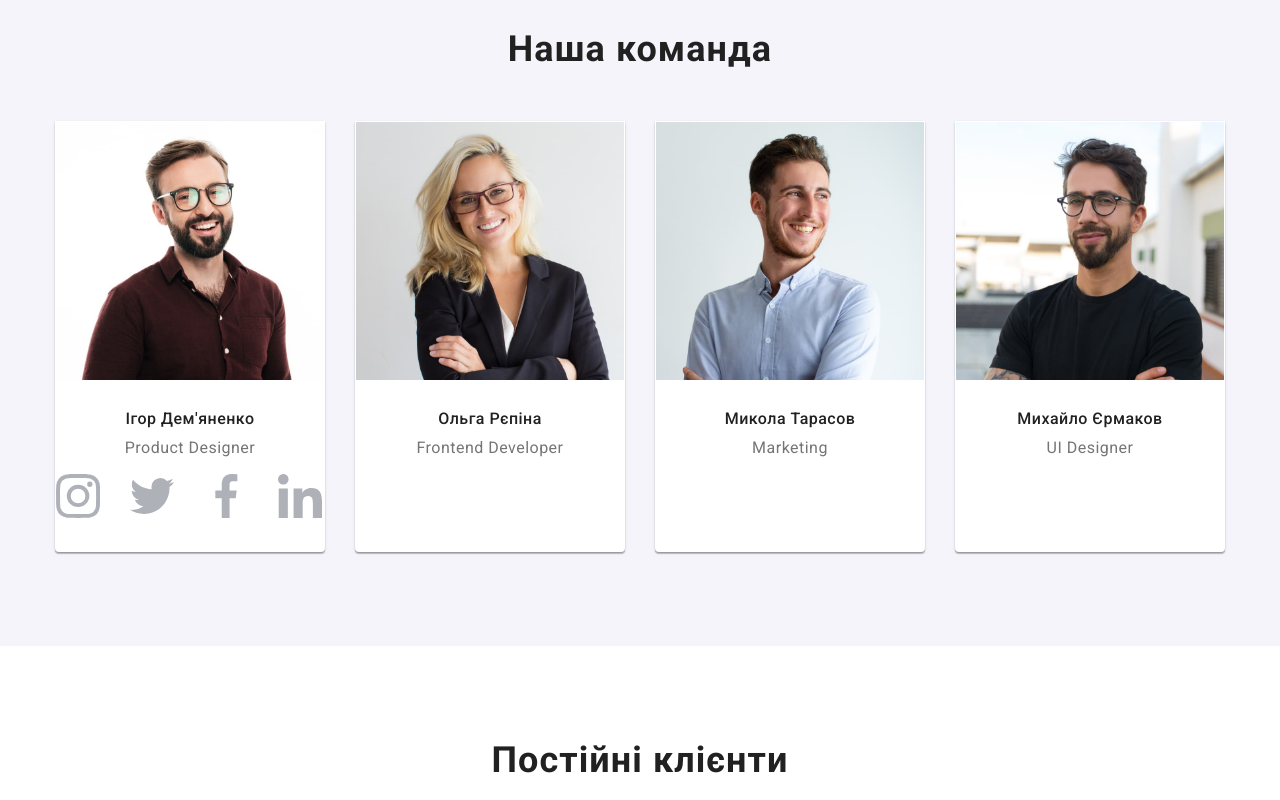
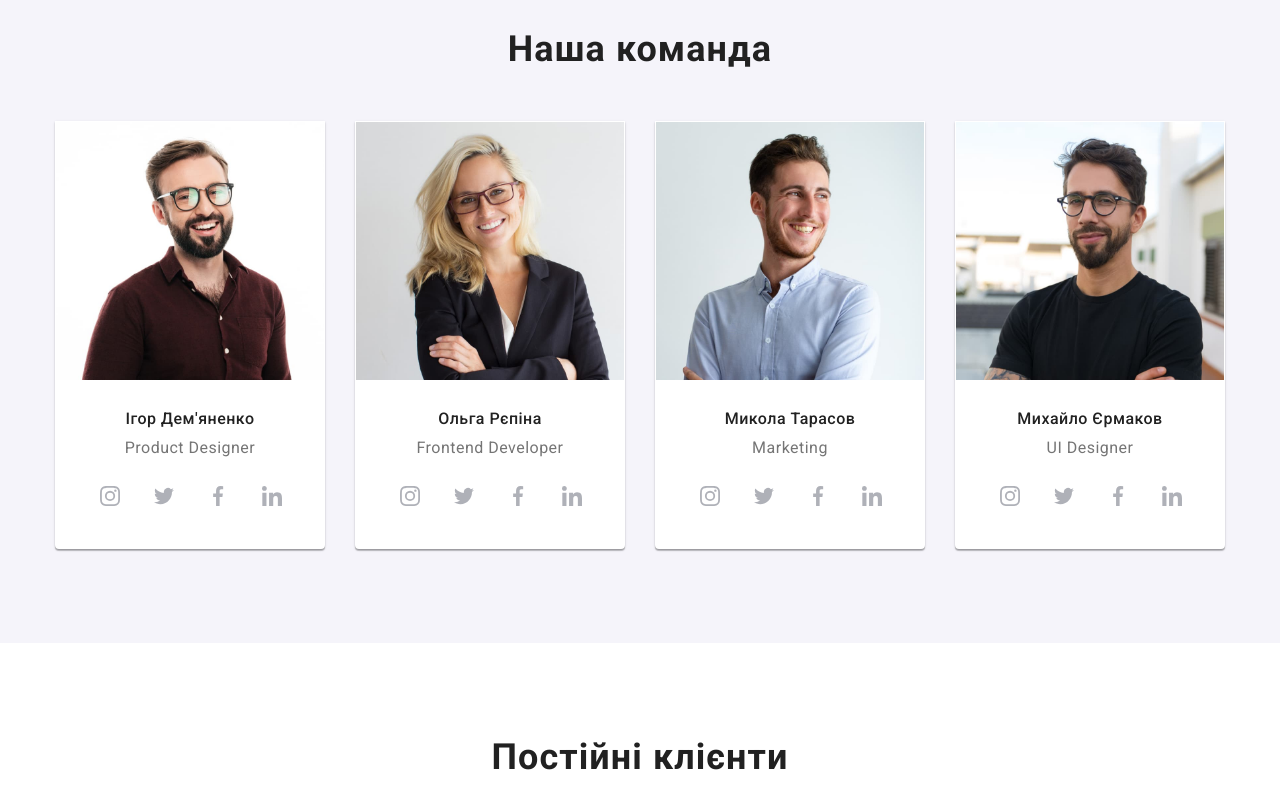
Before and after one commit to gambel1/goit-markup-hw-04, a plain HTML site: page index.html in a window 1280 px wide. Shown: the part 1660-2460 px from the top of the page. Drawn offline with nearby package versions, Linux system fonts and the light colour scheme.

Commit message:
В хедере мейл и тел добавил по ховеру
Ховер и фокус

```diff
--- a/css/styles.css
+++ b/css/styles.css
@@ -85,13 +85,14 @@ header {
 .nav {
    display: flex;
    margin-left: 93px;
+   gap: 50px;
 }
-nav li {
+/* nav li {
    margin-right: 50px;
 }
 nav li:last-child {
    margin-right: 0;
-}
+} */
 .link-nav {
    color: var(--primery-text-color);
    font-weight: 500;
@@ -110,14 +111,14 @@ nav li:last-child {
 .mail {
    display: flex;
    margin-left: auto;
+   gap: 50px;
 }
-.mail li {
+/* .mail li {
    margin-right: 50px;
-
 }
 .mail li:last-child {
    margin-right: 0%;
-}
+} */
 .mail-link {
    font-weight: 500;
    line-height: 1.14;
@@ -127,14 +128,13 @@ nav li:last-child {
 }
 .mail-link:hover{
    color: var(--acent-color);
+   fill: var(--acent-color);
    }
 .mail-link:focus {
    color: var(--acent-color);
+   fill: var(--acent-color);
 }
-.mail-icon,
-.mail-icon-tel:hover {
-   fill: currentColor;
-}
+
 
 
 /* hero */
@@ -282,26 +282,18 @@ nav li:last-child {
 }
 .command-list {
    display: flex;
+   gap: 30px;
 }
-.command-list li {
-   margin-right: 30px;
-}
-.command-list li:last-child {
-   margin-right: 0%;
-}
-.command-ttt {
-   margin-right: 30px;
+.command-part {
+   width: 270px;
+   text-align: center;
    background: #FFFFFF;
    box-shadow: 0px 1px 3px rgba(0, 0, 0, 0.12), 0px 1px 1px rgba(0, 0, 0, 0.14), 0px 2px 1px rgba(0, 0, 0, 0.2);
    border-radius: 0px 0px 4px 4px;
    border: transparent solid 1px;
 }
-.command-ttt:last-child {
-   margin-right: 0%;
-}
-.command-item {
-   padding: 30px 0%;
-   text-align: center;
+.command-box {
+   padding: 30px 32px;
 }
 .command-name {
    margin-bottom: 10px;
@@ -320,20 +312,28 @@ nav li:last-child {
    letter-spacing: 0.03em;
    color: var(--title-text-color);
 }
-.yyy {
+.command-second-list {
    display: flex;
+   gap: 10px;
+}
 
+.command-link {
+   display: flex;
+   align-items: center;
+   justify-content: center;
+   width: 44px;
+   height: 44px;
+   fill: #AFB1B8;
+   border-radius: 50%;
 }
-.zzz {
-
-}
-.command-link {
-   /* display: flex; */
+.command-link:hover {
+   fill: var(--White);
+   background-color: var(--acent-color);
+   box-shadow: 0px 4px 4px rgba(0, 0, 0, 0.25);
 }
 .command-icon {
- width: 44px;
- height: 44px;
- fill: red;
+   width: 20px;
+   height: 20px;
 }
 
 /* Клиенты */
@@ -361,13 +361,14 @@ nav li:last-child {
    border: 1px solid #AFB1B8;
    border-radius: 4px;
 }
+
 .client-icon {
    width: 106px;
    height: 60px;
-   fill: red;
+   fill:#AFB1B8;
 }
 .client-icon:hover {
-   fill: blue;
+   fill: var(--acent-color);
 }
 
 /* Футер */
@@ -426,6 +427,7 @@ footer {
 .footer-list {
    display: flex;
 }
+
 /* Портфолио */
 .button-list {
    display: flex;
--- a/index.html
+++ b/index.html
@@ -173,35 +173,36 @@
             </h2>
 
             <ul class="command-list">
-                <div class="command-ttt">
-                <li>
+                <li class="command-part">
                     <img src="./images/igor.jpg" alt="на фото зображений чоловік Ігор Дем'яненко" width="270">
-                    <div class="command-item">
+                    <div class="command-box">
                     <h3 class="command-name">
                         Ігор Дем'яненко
                     </h3>
                         <p lang="en" class="command-speciality">
                         Product Designer
                         </p>
-                        <ul class="yyy">
-                            <li class="zzz">
-                                <a class="command-link" href="">
+                        <ul class="command-second-list">
+                            <li>
+                                <a href="" class="command-link">
                                     <svg class="command-icon">
                                         <use href="./images/icons.svg#icon-instagram">
                                         </use>
                                     </svg>
                                 </a>
                             </li>
+
                             <li>
-                            <a class="command-link" href="">
+                            <a href="" class="command-link">
                                 <svg class="command-icon">
                                     <use href="./images/icons.svg#icon-twitter">
                                     </use>
                                 </svg>
                             </a>
                             </li>
+
                             <li>
-                                <a class="command-link" href="">
+                                <a href="" class="command-link">
                                     <svg class="command-icon">
                                         <use href="./images/icons.svg#icon-facebook">
                                         </use>
@@ -210,7 +211,7 @@
                             </li>
 
                             <li>
-                                <a class="command-link" href="">
+                                <a href="" class="command-link">
                                     <svg class="command-icon">
                                         <use href="./images/icons.svg#icon-linkedin">
                                         </use>
@@ -220,49 +221,154 @@
                         </ul>
                     </div>
                 </li>
-                </div>
 
-                <div class="command-ttt">
-                <li>
+                <li class="command-part">
                     <img src="./images/olga.jpg" alt="на фото зображена дівчина Ольга Рєпіна" width="270">
-                    <div class="command-item">
+                    <div class="command-box">
                     <h3 class="command-name">
                         Ольга Рєпіна
                     </h3 >
                         <p lang="en" class="command-speciality">
                         Frontend Developer
                         </p>
+                        <ul class="command-second-list">
+                            <li>
+                                <a href="" class="command-link">
+                                    <svg class="command-icon">
+                                        <use href="./images/icons.svg#icon-instagram">
+                                        </use>
+                                    </svg>
+                                </a>
+                            </li>
+
+                            <li>
+                                <a href="" class="command-link">
+                                    <svg class="command-icon">
+                                        <use href="./images/icons.svg#icon-twitter">
+                                        </use>
+                                    </svg>
+                                </a>
+                            </li>
+
+                            <li>
+                                <a href="" class="command-link">
+                                    <svg class="command-icon">
+                                        <use href="./images/icons.svg#icon-facebook">
+                                        </use>
+                                    </svg>
+                                </a>
+                            </li>
+
+                            <li>
+                                <a href="" class="command-link">
+                                    <svg class="command-icon">
+                                        <use href="./images/icons.svg#icon-linkedin">
+                                        </use>
+                                    </svg>
+                                </a>
+                            </li>
+                        </ul>
                     </div>
                 </li>
-                </div>
 
-                <div class="command-ttt">
-                <li>
+                <li class="command-part">
                     <img src="./images/mikola.jpg" alt="на фото зображений чоловік Микола Тарасов" width="270">
-                    <div class="command-item">
+                    <div class="command-box">
                     <h3 class="command-name">
                         Микола Тарасов
                     </h3>
                         <p lang="en" class="command-speciality">
                         Marketing
                         </p>
+                        <ul class="command-second-list">
+                            <li>
+                                <a href="" class="command-link">
+                                    <svg class="command-icon">
+                                        <use href="./images/icons.svg#icon-instagram">
+                                        </use>
+                                    </svg>
+                                </a>
+                            </li>
+
+                            <li>
+                                <a href="" class="command-link">
+                                    <svg class="command-icon">
+                                        <use href="./images/icons.svg#icon-twitter">
+                                        </use>
+                                    </svg>
+                                </a>
+                            </li>
+
+                            <li>
+                                <a href="" class="command-link">
+                                    <svg class="command-icon">
+                                        <use href="./images/icons.svg#icon-facebook">
+                                        </use>
+                                    </svg>
+                                </a>
+                            </li>
+
+                            <li>
+                                <a href="" class="command-link">
+                                    <svg class="command-icon">
+                                        <use href="./images/icons.svg#icon-linkedin">
+                                        </use>
+                                    </svg>
+                                </a>
+                            </li>
+                        </ul>
                     </div>
                 </li>
-                </div>
 
-                <div class="command-ttt">
-                <li>
+                <li class="command-part">
                     <img src="./images/mikhaylo.jpg" alt="на фото зображений чоловік Михайло Єрмаков" width="270">
-                    <div class="command-item">
+                    <div class="command-box">
                     <h3 class="command-name">
                         Михайло Єрмаков
                     </h3>
                         <p lang="en" class="command-speciality">
                         UI Designer
                         </p>
+                        <ul class="command-second-list">
+                            <li>
+                                <a href="" class="command-link">
+                                    <svg class="command-icon">
+                                        <use href="./images/icons.svg#icon-instagram">
+                                        </use>
+                                    </svg>
+                                </a>
+                            </li>
+
+                            <li>
+                                <a href="" class="command-link">
+                                    <svg class="command-icon">
+                                        <use href="./images/icons.svg#icon-twitter">
+                                        </use>
+                                    </svg>
+                                </a>
+                            </li>
+
+                            <li>
+                                <a href="" class="command-link">
+                                    <svg class="command-icon">
+                                        <use href="./images/icons.svg#icon-facebook">
+                                        </use>
+                                    </svg>
+                                </a>
+                            </li>
+
+                            <li>
+                                <a href="" class="command-link">
+                                    <svg class="command-icon">
+                                        <use href="./images/icons.svg#icon-linkedin">
+                                        </use>
+                                    </svg>
+                                </a>
+                            </li>
+                        </ul>
                     </div>
                 </li>
-                </div>
+
             </ul>
             </div>
 
@@ -362,7 +468,7 @@
                     приєднуйтесь
                 </b>
                 <ul class="footer-list">
-                    <li class="">
+                    <li>
                         <a href="">
                             <svg class="command-icon">
                                 <use href="./images/icons.svg#icon-instagram">
```
Also changed, not shown: images/icons.svg.
